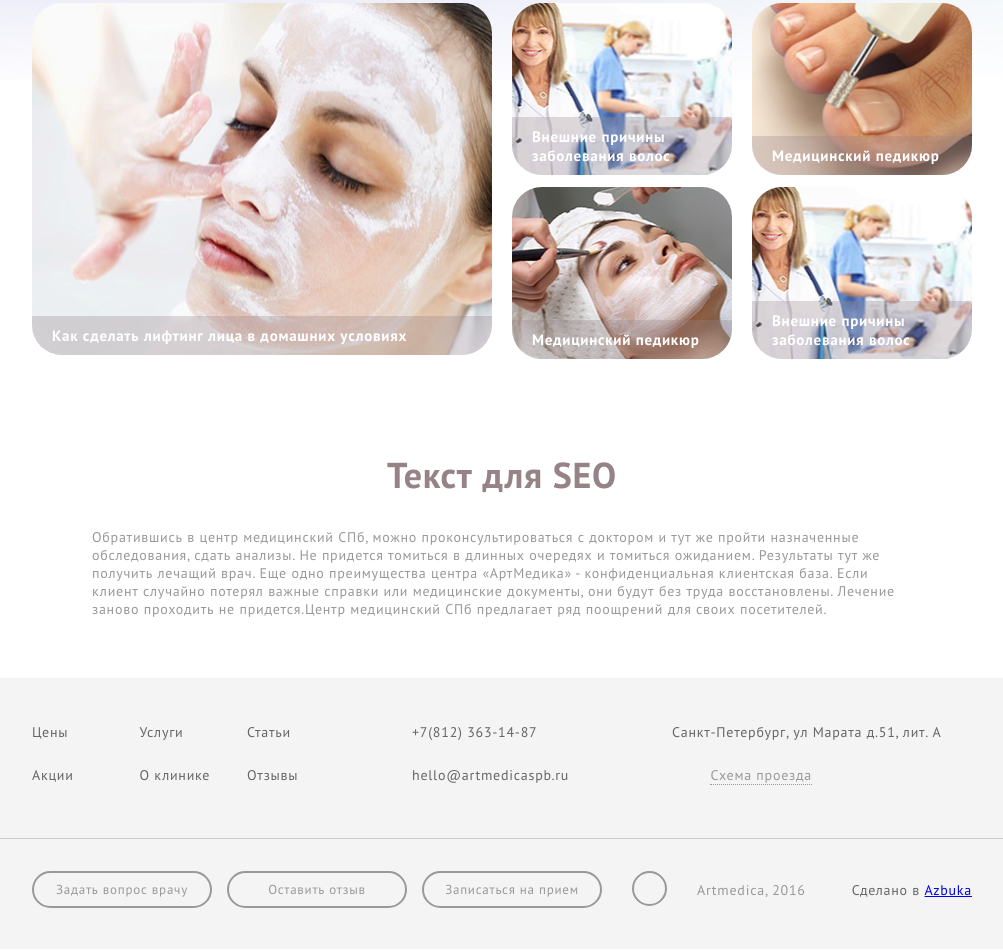
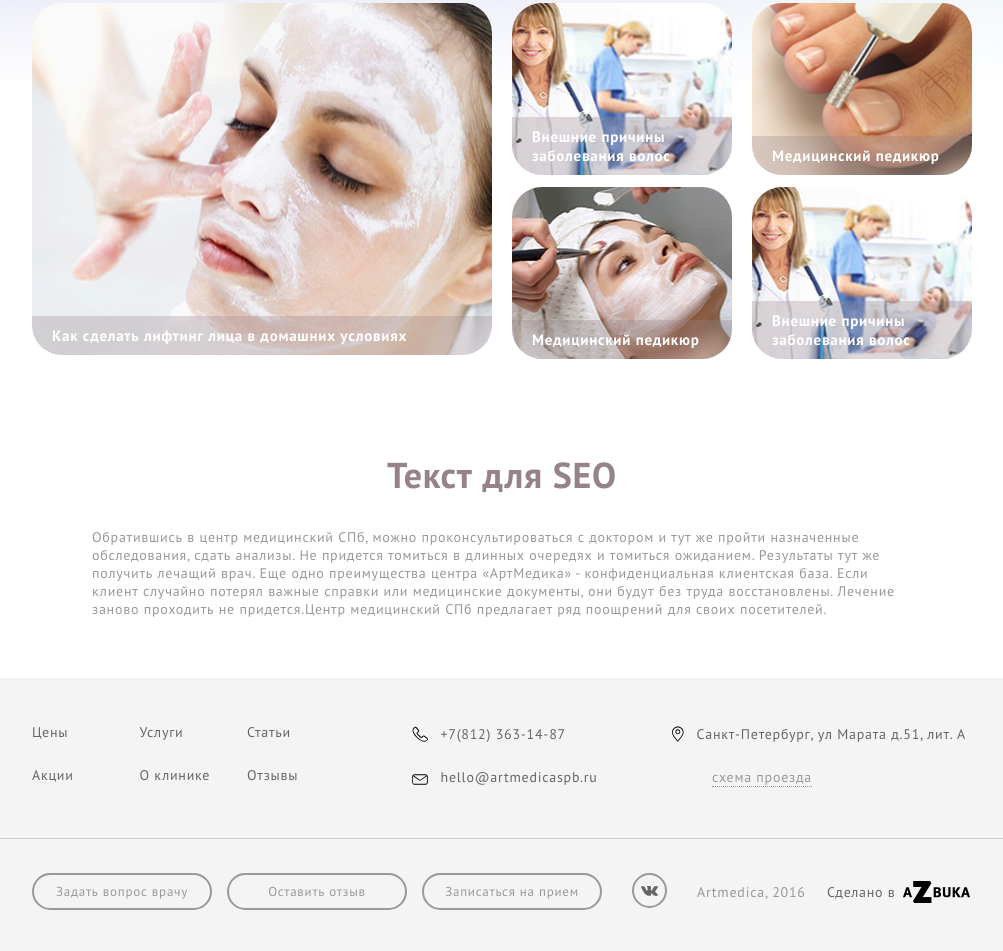
Before and after one commit to jokerinteractive/artmedika, a website: page index.html in a window 1280 px wide. Shown: the part 1177-2128 px from the top of the page, without its empty margins (138-1141 px from the left). Drawn offline with nearby package versions, Linux system fonts and the light colour scheme; files that its build step writes are made by us from their sources.

Commit message:
:construction:  Верстка футера

```diff
--- a/index.html
+++ b/index.html
@@ -212,9 +212,27 @@
             </ul>
           </div>
           <div class="page-footer__contacts">
-            <a class="page-footer__phone" href="tel:+78123631487">+7(812) 363-14-87</a>
-            <a class="page-footer__address" href="#">Санкт-Петербург, ул Марата д.51, лит. А</a>
-            <a class="page-footer__mail" href="#">hello@artmedicaspb.ru</a>
+            <a class="page-footer__phone" href="tel:+78123631487">
+              <svg width="16px" height="16px" viewBox="710 307 27 26" version="1.1" xmlns="http://www.w3.org/2000/svg" xmlns:xlink="http://www.w3.org/1999/xlink">
+                <path d="M736,326.6 L731.2,323 C730.1,322.2 728.7,322.4 727.7,323.4 L726.3,325.3 C725,324.7 723.6,323.6 722.3,322.3 C721,321 720,319.7 719.2,318.3 L721.1,316.9 L721.2,316.8 C721.8,316.2 722.1,315.5 722.1,314.9 C722.1,314.4 721.9,313.9 721.6,313.4 L717.9,308.7 C717.1,307.7 715.6,307.5 714.5,308.3 C714.2,308.5 711.2,310.4 711,313.1 C710.8,315 712,320.1 718.2,326.3 C722.3,330.4 728.1,332.9 731.2,332.9 C734.7,332.9 736.5,330 736.5,329.9 C736.8,329.5 736.9,329 736.9,328.5 C737,327.8 736.6,327.1 736,326.6 L736,326.6 Z M735.3,329.2 C735.3,329.2 733.9,331.5 731.2,331.5 C728.4,331.5 723,329.1 719.2,325.3 C713.2,319.3 712.3,314.6 712.4,313.3 C712.6,311.2 715.2,309.6 715.2,309.6 C715.4,309.5 715.6,309.4 715.8,309.4 C716.1,309.4 716.4,309.5 716.6,309.7 L720.3,314.4 C720.4,314.6 720.5,314.8 720.5,315 C720.5,315.2 720.3,315.5 720.1,315.8 L718.1,317.3 L718,317.4 C717.6,317.8 717.4,318.3 717.6,318.9 L717.7,319 C718.5,320.5 719.6,322 721.1,323.5 C722.6,325 724.2,326.1 725.7,326.8 C726.2,327 726.8,326.9 727.3,326.5 L728.8,324.5 C729.1,324.1 729.7,323.9 730.2,324.3 L735,327.9 C735.3,328.1 735.4,328.4 735.4,328.7 C735.5,328.8 735.4,329 735.3,329.2 L735.3,329.2 Z" id="Shape" stroke="none" fill="#000000" fill-rule="evenodd"></path>
+              </svg>
+              +7(812) 363-14-87
+            </a>
+            <a class="page-footer__address" href="#">
+              <svg width="12px" height="16px" viewBox="685 308 20 25" version="1.1" xmlns="http://www.w3.org/2000/svg" xmlns:xlink="http://www.w3.org/1999/xlink">
+                <g transform="translate(685.000000, 308.000000)">
+                  <path d="M9.7,0.2 C4.4,0.2 0,4.5 0,9.9 C0,15.1 8.8,24.4 9.2,24.8 C9.3,24.9 9.5,25 9.7,25 C9.9,25 10.1,24.9 10.2,24.8 C10.6,24.4 19.4,15 19.4,9.9 C19.4,4.5 15.1,0.2 9.7,0.2 L9.7,0.2 Z M9.7,23.3 C7,20.3 1.4,13.5 1.4,9.9 C1.4,5.4 5.1,1.6 9.7,1.6 C14.2,1.6 18,5.3 18,9.9 C18,13.5 12.4,20.3 9.7,23.3 L9.7,23.3 Z" id="Shape" fill="#000000"></path>
+                  <path d="M9.7,4.7 C7.4,4.7 5.6,6.5 5.6,8.8 C5.6,11.1 7.4,12.9 9.7,12.9 C12,12.9 13.8,11.1 13.8,8.8 C13.8,6.5 12,4.7 9.7,4.7 L9.7,4.7 Z M9.7,11.5 C8.2,11.5 7,10.3 7,8.8 C7,7.3 8.2,6.1 9.7,6.1 C11.2,6.1 12.4,7.3 12.4,8.8 C12.4,10.3 11.2,11.5 9.7,11.5 L9.7,11.5 Z" id="Shape" fill="#000000"></path>
+                </g>
+              </svg>
+              Санкт-Петербург, ул Марата д.51, лит. А
+            </a>
+            <a class="page-footer__mail" href="#">
+              <svg width="16px" height="11px" viewBox="752 309 30 21" version="1.1" xmlns="http://www.w3.org/2000/svg" xmlns:xlink="http://www.w3.org/1999/xlink">
+                <path d="M777.6,309.7 L756.5,309.7 C754.2,309.7 752.2,311.6 752.2,314 L752.2,325 C752.2,327.3 754.1,329.3 756.5,329.3 L777.6,329.3 C780,329.3 781.9,327.4 781.9,325 L781.9,314 C781.8,311.7 779.9,309.7 777.6,309.7 L777.6,309.7 Z M777.6,311.2 C778.3,311.2 778.9,311.5 779.4,311.9 L767.1,320.4 L754.8,311.9 C755.3,311.5 755.9,311.2 756.5,311.2 L777.6,311.2 L777.6,311.2 Z M780.3,325 C780.3,326.5 779.1,327.8 777.5,327.8 L756.4,327.8 C754.9,327.8 753.6,326.5 753.6,325 L753.6,314 C753.6,313.8 753.6,313.5 753.7,313.3 L766.4,322.1 C766.6,322.2 766.8,322.2 766.9,322.2 C767,322.2 767.1,322.2 767.4,322.1 L780.1,313.4 C780.2,313.6 780.2,313.8 780.2,314 L780.2,325 L780.3,325 Z" id="Shape" stroke="none" fill="#000000" fill-rule="evenodd"></path>
+              </svg>
+              hello@artmedicaspb.ru
+            </a>
             <a class="page-footer__schema" href="#">Схема проезда</a>
           </div>
         </div>
@@ -224,10 +242,28 @@
             <a class="page-footer__review  btn" href="#">Оставить отзыв</a>
             <a class="page-footer__entry  btn" href="#">Записаться на прием</a>
           </div>
-          <a class="btn btn--vk" href="#">vk</a>
+          <a class="btn btn--vk" href="#">
+            <svg width="35px" height="20px" viewBox="0 0 415 414.996">
+              <path d="M316.801,307.104c-0.558,0-1.102,0-1.66,0c-17.838-2.978-29.993-15.776-40.373-27.618
+                c-5.84-6.699-14.832-21.846-25.54-20.1c-15.205,2.49-7.647,28.877-14.003,40.188c-5.125,9.133-26.957,7.485-42.013,5.854
+                c-47.521-5.124-71.805-30.895-93.093-58.598c-22.758-29.607-40.474-60.588-56.852-94.604c-5.305-11.01-12.355-23.192-12.355-36.837
+                c7.703-6.372,20.272-4.182,32.957-4.182c10.753,0,27.547-2.405,35.419,1.676c4.682,2.405,9.406,15.247,13.187,23.437
+                c8.676,18.798,16.656,32.327,27.188,47.717c4.561,6.672,11.567,19.255,19.771,17.581c7.967-1.617,8.718-21.561,9.062-34.317
+                c0.399-14.487-0.016-32.498-4.116-40.187c-3.873-7.258-10.959-7.402-18.126-11.726c5.964-12.183,22.312-13.4,42.021-13.4
+                c16.556,0,39.677-1.861,46.133,9.22c6.573,11.282,2.063,31.626,1.647,46.873c-0.457,17.137-3.378,34.833,8.248,42.706
+                c8.934-0.986,13.743-9.835,18.939-16.75c11.367-15.133,18.396-28.232,27.187-47.717c3.608-8.004,7.474-21.775,14.003-24.281
+                c9.95-3.823,25.812-0.831,40.373-0.831c11.939,0,33.242-3.35,37.079,5.026c3.181,6.944-6.184,24.482-9.061,29.292
+                c-11.039,18.384-21.863,30.094-33.773,46.044c-4.769,6.385-14.603,16.593-14.017,26.801c0.444,7.744,8.104,13.687,14.017,19.257
+                c12.785,12.067,21.76,20.859,32.126,34.316c3.895,5.07,12.341,16.048,11.525,22.607C380.195,315.007,332.778,302.18,316.801,307.104
+                z"/>
+            </svg>
+          </a>
           <div class="page-footer__copyright">
             <p class="page-footer__copyright-date">Artmedica, 2016</p>
-            <p class="page-footer__copyright-link">Сделано в <a href="#">Azbuka</a></p>
+            <p class="page-footer__copyright-link">
+              <span>Сделано в </span>
+              <a href="#">Azbuka</a>
+            </p>
           </div>
         </div>
       </div>
--- a/sass/blocks/btn.scss
+++ b/sass/blocks/btn.scss
@@ -31,7 +31,20 @@
     border-style: solid;
     border-width: 2px;
     outline: none;
-    text-indent: 100%;
+    //text-indent: 100%;
     overflow: hidden;
+
+    &:hover svg path {
+      fill: $color-white;
+    }
+  }
+
+  &--vk svg {
+    width: 100%;
+    transform: translateY(6px);
+  }
+
+  &--vk svg path {
+    fill: $color-dark;
   }
 }
--- a/sass/blocks/page-footer.scss
+++ b/sass/blocks/page-footer.scss
@@ -54,6 +54,19 @@
 
 .page-footer__contacts a {
   text-decoration: none;
+
+  &:hover {
+    color: $color-dark-gray;
+  }
+
+  &:hover svg path {
+    fill: $color-dark-gray;
+  }
+}
+
+.page-footer__contacts svg {
+  margin-right: 8px;
+  transform: translateY(3px);
 }
 
 .page-footer__phone,
@@ -61,7 +74,6 @@
   width: 240px;
   margin-bottom: 25px;
   color: $color-dark;
-
 }
 
 .page-footer__address {
@@ -73,6 +85,7 @@
   margin-right: 160px;
   margin-bottom: 24px;
   color: $color-light;
+  text-transform: lowercase;
   border-bottom: 1px dotted;
 }
 
@@ -107,5 +120,17 @@
 }
 
 .page-footer__copyright-link {
+  display: flex;
+  justify-content: space-between;
+  width: 145px;
   color: $color-dark;
 }
+
+.page-footer__copyright-link a {
+  display: block;
+  width: 69px;
+  height: 30px;
+  margin-top: -5px;
+  font-size: 0;
+  background: url("../img/azbuka.png") no-repeat center;
+}
```
Also changed, not shown: img/azbuka.png (added), img/icons/vk.svg (added).
